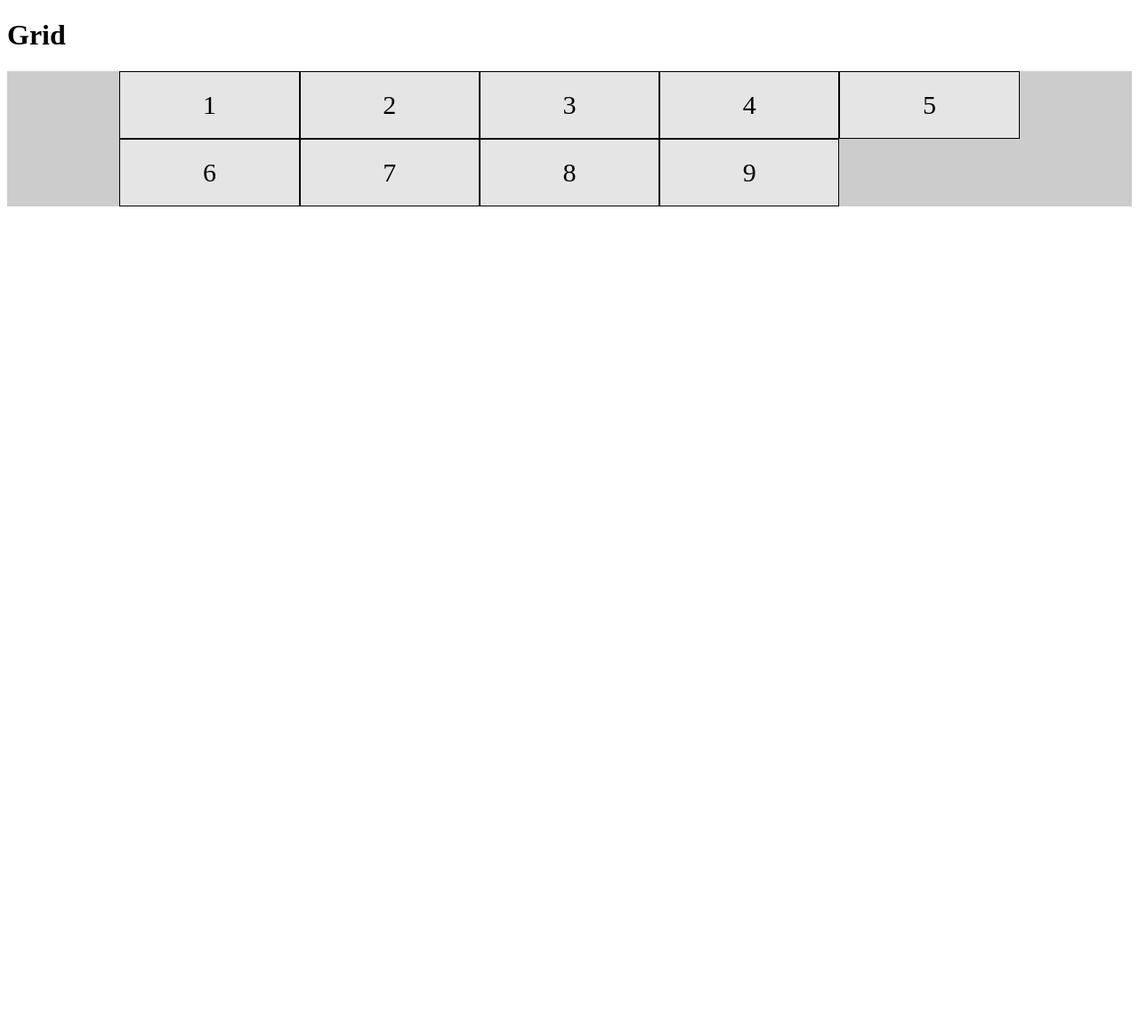
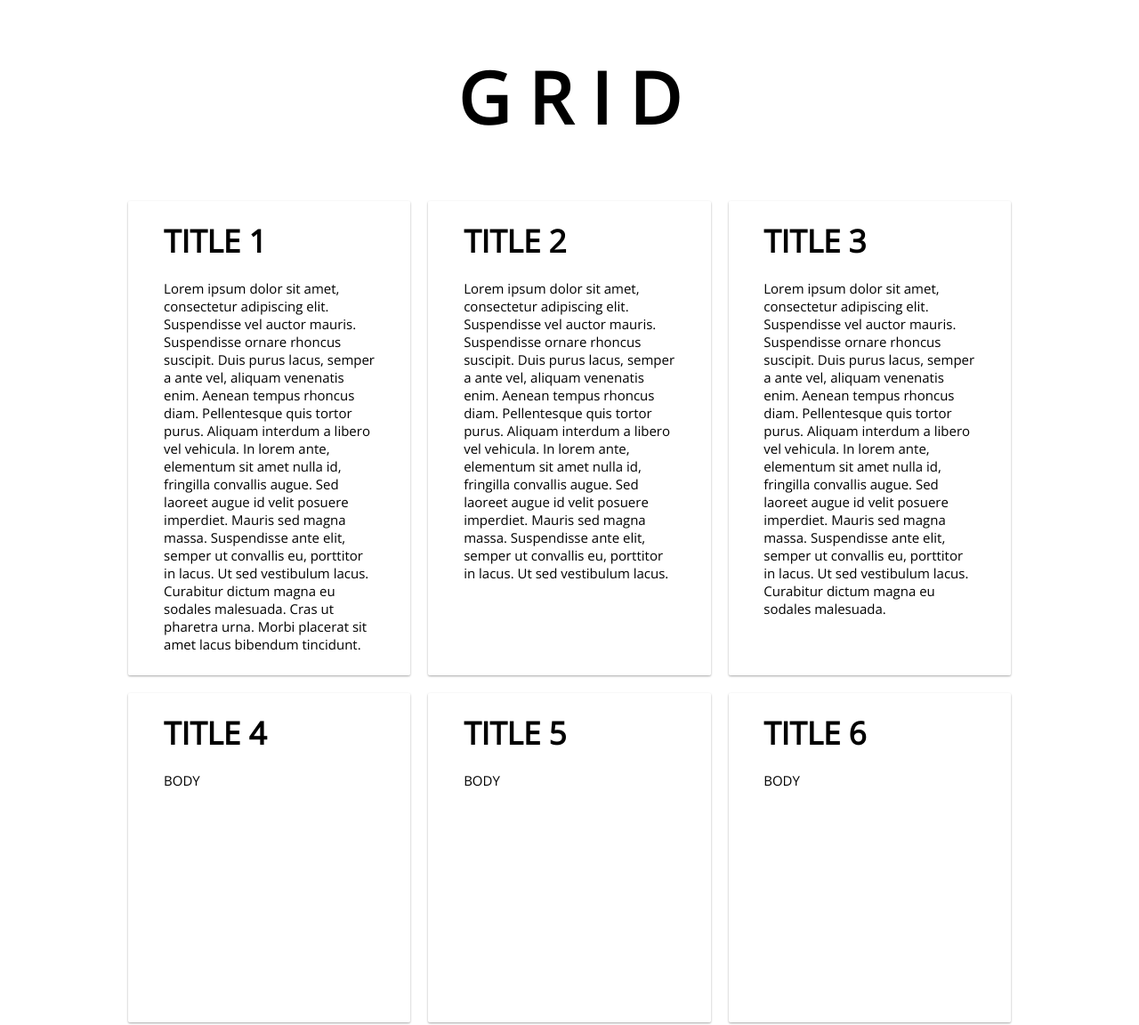
Before and after one commit to ampourgh/Sandbox, a plain HTML site: page CSS-Grid/index.html in a window 1280 px wide. Shown: the top 1152 px of the page at 89% size. Before the commit the page ends 800 px from the top, so only its background shows below. Drawn offline with nearby package versions, Linux system fonts and the light colour scheme.

Commit message:
design around grid layout

```diff
--- /dev/null
+++ b/CSS-Grid/css/style.css
@@ -0,0 +1,70 @@
+* {
+  font-family: 'Open Sans', sans-serif;
+}
+
+h1 {
+  font-size: 5em;
+}
+
+.card-title  {
+  text-align: left;
+  padding: 10px 0 5px 10%;
+  margin: 0;
+}
+
+.card-body {
+  text-align: left;
+  font-size: .5em;
+  padding: 0 10%;
+}
+
+.grid-container {
+  display: grid;
+  grid-template-columns: auto;
+  background-color: rgba(260, 260, 260, 0);
+  padding: 1px;
+}
+
+.grid-item {
+  margin: 10px;
+  border-radius: 2px;
+  background-color: rgba(260, 260, 260, .5);
+  /* border: 2px solid rgba(0, 0, 0, 1); */
+  box-shadow: 0 1px 3px rgba(0,0,0,0.12), 0 1px 2px rgba(0,0,0,0.24);
+  transition: all 0.3s cubic-bezier(.25,.8,.25,1);
+  min-height: 350px;
+  padding: 10px;
+  font-size: 30px;
+  text-align: center;
+}
+
+.grid-item:hover {
+  box-shadow: 0 3px 6px rgba(0,0,0,0.16), 0 3px 6px rgba(0,0,0,0.23);
+}
+
+
+@media only screen and (min-width: 600px) {
+  .grid-container {
+    grid-template-columns: auto auto;
+  }
+}
+
+@media only screen and (min-width: 900px) {
+  .grid-container {
+    padding: 0 10%;
+    grid-template-columns: auto auto auto;
+  }
+}
+/*
+@media only screen and (min-width: 1000px) {
+  .grid-container {
+    grid-template-columns: auto auto auto auto;
+  }
+}
+
+@media only screen and (min-width: 1200px) {
+  .grid-container {
+    padding: 0 10%;
+    grid-template-columns: auto auto auto auto auto;
+  }
+} */
--- a/CSS-Grid/index.html
+++ b/CSS-Grid/index.html
@@ -1,63 +1,65 @@
 <!DOCTYPE html>
-<html>
+<html lang="en">
 <head>
 <style>
+</style>
+  <meta charset="UTF-8">
+  <meta name="viewport" content="width=device-width, initial-scale=1.0">
+  <meta http-equiv="X-UA-Compatible" content="ie=edge">
+  <title>CSS GRID</title>
 
-  .grid-container {
-    display: grid;
-    grid-template-columns: auto;
-    background-color: #ccc;
-    padding: 1px;
-  }
-
-  .grid-item {
-    background-color: rgba(255, 255, 255, 0.5);
-    border: 1px solid rgba(0, 0, 0, 1);
-    padding: 20px;
-    font-size: 30px;
-    text-align: center;
-  }
-
-  @media only screen and (min-width: 500px) {
-    .grid-container {
-      grid-template-columns: auto auto;
-    }
-  }
-
-  @media only screen and (min-width: 800px) {
-    .grid-container {
-      grid-template-columns: auto auto auto;
-    }
-  }
-
-  @media only screen and (min-width: 1000px) {
-    .grid-container {
-      grid-template-columns: auto auto auto auto;
-    }
-  }
-
-  @media only screen and (min-width: 1200px) {
-    .grid-container {
-      padding: 0 10%;
-      grid-template-columns: auto auto auto auto auto;
-    }
-  }
-</style>
+  <link href="https://fonts.googleapis.com/css?family=Open+Sans" rel="stylesheet">
+  <link rel="stylesheet" href="css/style.css">
 </head>
 <body>
 
-<h1>Grid</h1>
+<div style="text-align: center">
+  <h1>G R I D</h1>
+</div>
 
 <div class="grid-container">
-  <div class="grid-item">1</div>
-  <div class="grid-item">2</div>
-  <div class="grid-item">3</div>
-  <div class="grid-item">4</div>
-  <div class="grid-item">5</div>
-  <div class="grid-item">6</div>
-  <div class="grid-item">7</div>
-  <div class="grid-item">8</div>
-  <div class="grid-item">9</div>
+  <div class="grid-item">
+    <h3 class="card-title">TITLE 1</h3>
+    <p class="card-body">
+      Lorem ipsum dolor sit amet, consectetur adipiscing elit. Suspendisse vel auctor mauris. Suspendisse ornare rhoncus suscipit. Duis purus lacus, semper a ante vel, aliquam venenatis enim. Aenean tempus rhoncus diam. Pellentesque quis tortor purus. Aliquam interdum a libero vel vehicula. In lorem ante, elementum sit amet nulla id, fringilla convallis augue. Sed laoreet augue id velit posuere imperdiet. Mauris sed magna massa. Suspendisse ante elit, semper ut convallis eu, porttitor in lacus. Ut sed vestibulum lacus. Curabitur dictum magna eu sodales malesuada. Cras ut pharetra urna. Morbi placerat sit amet lacus bibendum tincidunt.
+    </p>
+  </div>
+  <div class="grid-item">
+    <h3 class="card-title">TITLE 2</h3>
+    <p class="card-body">
+      Lorem ipsum dolor sit amet, consectetur adipiscing elit. Suspendisse vel auctor mauris. Suspendisse ornare rhoncus suscipit. Duis purus lacus, semper a ante vel, aliquam venenatis enim. Aenean tempus rhoncus diam. Pellentesque quis tortor purus. Aliquam interdum a libero vel vehicula. In lorem ante, elementum sit amet nulla id, fringilla convallis augue. Sed laoreet augue id velit posuere imperdiet. Mauris sed magna massa. Suspendisse ante elit, semper ut convallis eu, porttitor in lacus. Ut sed vestibulum lacus.
+    </p>
+  </div>
+  <div class="grid-item">
+    <h3 class="card-title">TITLE 3</h3>
+    <p class="card-body">
+      Lorem ipsum dolor sit amet, consectetur adipiscing elit. Suspendisse vel auctor mauris. Suspendisse ornare rhoncus suscipit. Duis purus lacus, semper a ante vel, aliquam venenatis enim. Aenean tempus rhoncus diam. Pellentesque quis tortor purus. Aliquam interdum a libero vel vehicula. In lorem ante, elementum sit amet nulla id, fringilla convallis augue. Sed laoreet augue id velit posuere imperdiet. Mauris sed magna massa. Suspendisse ante elit, semper ut convallis eu, porttitor in lacus. Ut sed vestibulum lacus. Curabitur dictum magna eu sodales malesuada.
+    </p>
+  </div>
+  <div class="grid-item">
+    <h3 class="card-title">TITLE 4</h3>
+    <p class="card-body">BODY</p>
+  </div>
+  <div class="grid-item">
+    <h3 class="card-title">TITLE 5</h3>
+    <p class="card-body">BODY</p>
+  </div>
+  <div class="grid-item">
+    <h3 class="card-title">TITLE 6</h3>
+    <p class="card-body">BODY</p>
+  </div>
+  <div class="grid-item">
+    <h3 class="card-title">TITLE 7</h3>
+    <p class="card-body">BODY</p>
+  </div>
+  <div class="grid-item">
+    <h3 class="card-title">TITLE 8</h3>
+    <p class="card-body">BODY</p>
+  </div>
+  <div class="grid-item">
+    <h3 class="card-title">TITLE 9</h3>
+    <p class="card-body">BODY</p>
+  </div>
 </div>
 
 </body>
```
